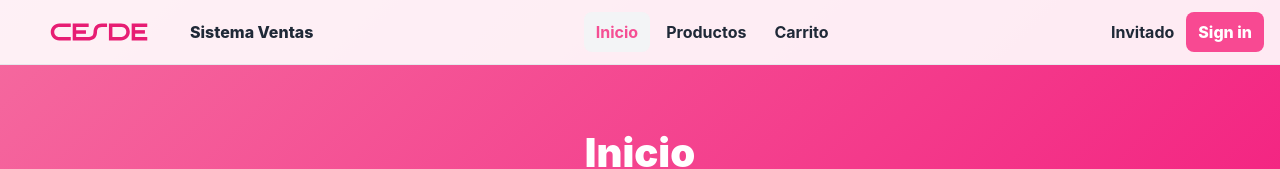
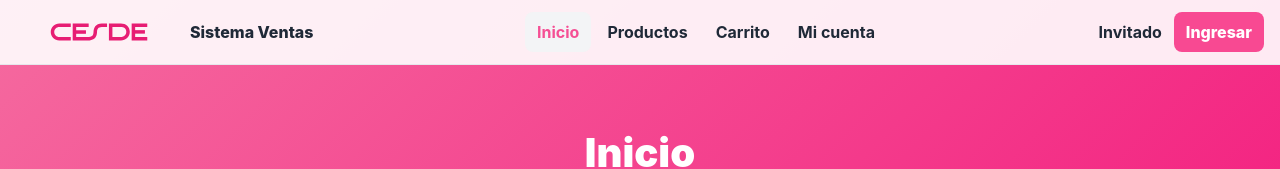
Before and after one commit to lgoenaga/frontend-II-2026-react, a React (Vite) app: page / in a window 1280 px wide. Shown: the top 169 px of the page. Built offline with nearby package versions, Linux system fonts and the light colour scheme; the HTML template or start-up script is replaced by a standard one.

Commit message:
feat: connect account routes and navigation

```diff
--- a/src/App.jsx
+++ b/src/App.jsx
@@ -8,19 +8,39 @@ import CategoryProducts from './pages/CategoryProducts';
 import Checkout from './pages/Checkout';
 import Home from './pages/Home';
 import OrderConfirmation from './pages/OrderConfirmation';
+import OrderDetail from './pages/OrderDetail';
 import ProductList from './pages/ProductList';
+import UserOrders from './pages/UserOrders';
+import UserProfile from './pages/UserProfile';
 import {
   calculateOrderTotals,
   getPaymentMethodById,
   getShippingOptionById,
 } from './utils/calculateOrderTotals';
 import { CART_STORAGE_KEY, loadCartItems } from './utils/cartStorage';
-import { saveOrder } from './utils/ordersStorage';
+import { loadOrders, saveOrder } from './utils/ordersStorage';
 
 import './App.css';
 
+function getInitialUser() {
+  const latestOrder = loadOrders()[0];
+
+  if (!latestOrder?.customer?.fullName?.trim()) {
+    return null;
+  }
+
+  return {
+    name: latestOrder.customer.fullName,
+    email: latestOrder.customer.email,
+    phone: latestOrder.customer.phone,
+    address: latestOrder.customer.address,
+    city: latestOrder.customer.city,
+    postalCode: latestOrder.customer.postalCode,
+  };
+}
+
 function App() {
-  const [user, setUser] = useState(null);
+  const [user, setUser] = useState(getInitialUser);
   const [cartItems, setCartItems] = useState(loadCartItems);
   const [latestOrder, setLatestOrder] = useState(null);
 
@@ -114,6 +134,14 @@ function App() {
 
     saveOrder(order);
     setLatestOrder(order);
+    setUser({
+      name: customer.fullName,
+      email: customer.email,
+      phone: customer.phone,
+      address: customer.address,
+      city: customer.city,
+      postalCode: customer.postalCode,
+    });
     setCartItems([]);
     return order;
   };
@@ -179,6 +207,9 @@ function App() {
               <OrderConfirmation order={latestOrder} onBackHome={handleBackHomeAfterOrder} />
             }
           />
+          <Route path="/user/profile" element={<UserProfile user={user} />} />
+          <Route path="/user/orders" element={<UserOrders />} />
+          <Route path="/user/orders/:orderId" element={<OrderDetail />} />
           <Route path="*" element={<Navigate to="/" replace />} />
         </Routes>
       </main>
--- a/src/components/Navbar.jsx
+++ b/src/components/Navbar.jsx
@@ -15,6 +15,7 @@ function Navbar({ user, onSignIn, onSignOut, cartItemCount = 0 }) {
     location.pathname === '/cart' ||
     location.pathname === '/checkout' ||
     location.pathname === '/order-confirmation';
+  const isAccountActive = location.pathname.startsWith('/user/');
 
   return (
     <nav className={styles.navbar}>
@@ -46,6 +47,13 @@ function Navbar({ user, onSignIn, onSignOut, cartItemCount = 0 }) {
           Carrito
           {cartItemCount > 0 ? <span className={styles.cartBadge}>{cartItemCount}</span> : null}
         </button>
+        <button
+          type="button"
+          className={`${styles.link} ${isAccountActive ? styles.active : ''}`}
+          onClick={() => navigate('/user/profile')}
+        >
+          Mi cuenta
+        </button>
       </div>
 
       <div className={styles.auth}>
@@ -53,11 +61,11 @@ function Navbar({ user, onSignIn, onSignOut, cartItemCount = 0 }) {
 
         {isLoggedIn ? (
           <button type="button" className={styles.authBtn} onClick={onSignOut}>
-            Sign out
+            Salir
           </button>
         ) : (
           <button type="button" className={styles.authBtn} onClick={onSignIn}>
-            Sign in
+            Ingresar
           </button>
         )}
       </div>
--- a/src/styles/Navbar.module.css
+++ b/src/styles/Navbar.module.css
@@ -58,6 +58,8 @@
   display: flex;
   align-items: center;
   gap: 0.75rem;
+  flex-wrap: wrap;
+  justify-content: flex-end;
 }
 
 .userName {
@@ -102,4 +104,8 @@
   .brand {
     min-width: auto;
   }
+
+  .auth {
+    justify-content: flex-start;
+  }
 }
```
